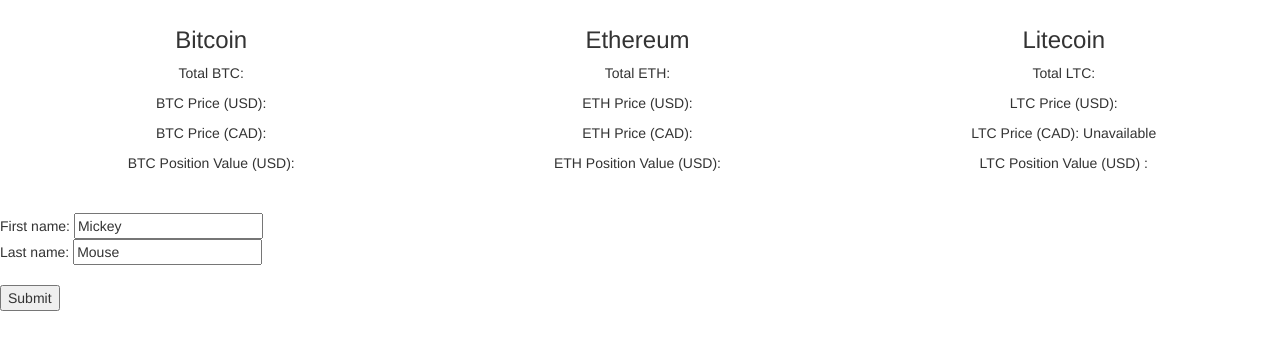
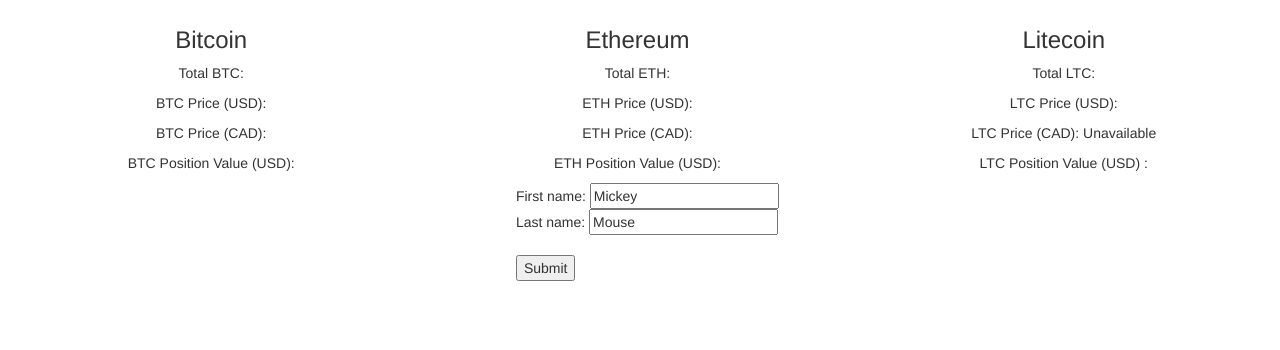
Before and after one commit to rohanbhatia/CryptoPortfolioApp, a website: page index.html in a window 1280 px wide. Shown: the part 98-448 px from the top of the page. Drawn offline with nearby package versions, Linux system fonts and the light colour scheme; no server answers.

Commit message:
new transaction form

```diff
--- a/styles.css
+++ b/styles.css
@@ -29,7 +29,7 @@
 	width:40%;
 }
 
-#transaction {
+#new_transaction {
 	display:inline-block;
 	width:45%;
 }
```
